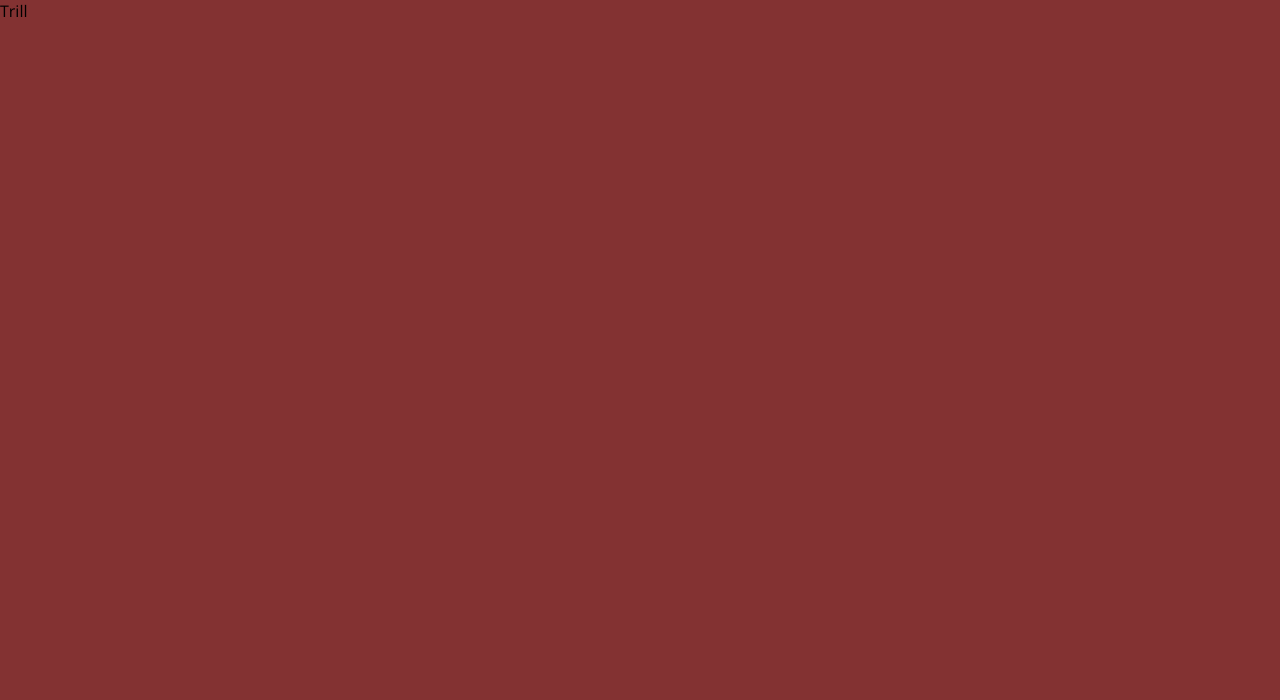
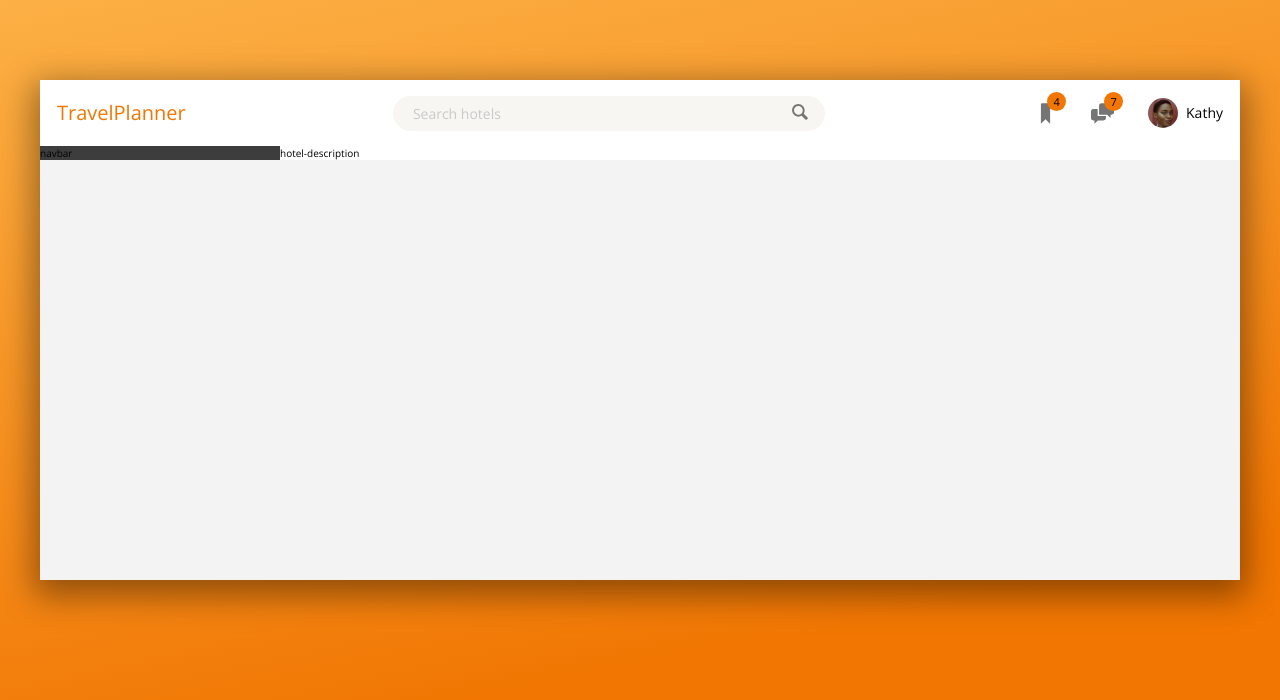
Before and after one commit to Agnesbrzo/TourPlanner, a website: page index.html in a window 1280 px wide. Drawn offline with nearby package versions, Linux system fonts and the light colour scheme.

Commit message:
styling header

```diff
--- a/index.html
+++ b/index.html
@@ -12,9 +12,49 @@
     />
     <link rel="stylesheet" href="css/style.css" />
     <link rel="shortcut icon" href="favicon.ico" type="image/x-icon" />
-    <title>TourPlanner</title>
+    <title>TravelPlanner</title>
   </head>
   <body>
-    Trill
+    <div class="container">
+      <header class="header">
+        <div class="logo">TravelPlanner</div>
+        <form action="#" class="search">
+          <input
+            type="text"
+            class="search__input"
+            placeholder="Search hotels"
+          />
+          <button class="search__button">
+            <svg class="search__icon">
+              <use xlink:href="img/svg-file.svg#icon-magnifying-glass"></use>
+            </svg>
+          </button>
+        </form>
+        <div class="user-nav">
+          <div class="user-nav__icon-box">
+            <svg class="user-nav__icon">
+              <use xlink:href="img/svg-file.svg#icon-bookmark"></use>
+            </svg>
+            <span class="user-nav__notification">4</span>
+          </div>
+          <div class="user-nav__icon-box">
+            <svg class="user-nav__icon">
+              <use xlink:href="img/svg-file.svg#icon-chat"></use>
+            </svg>
+            <span class="user-nav__notification">7</span>
+          </div>
+          <div class="user-nav__user">
+            <img class="user-nav__user-photo" alt="user photo" src="img/user-photo.jpg"></img>
+
+            <span class="user-nav__user-name">Kathy</span>
+          </div>
+        </div>
+
+      </header>
+      <div class="content">
+        <nav class="sidebar">navbar</nav>
+        <main class="hotel-description">hotel-description</main>
+      </div>
+    </div>
   </body>
 </html>
--- a/sass/_base.scss
+++ b/sass/_base.scss
@@ -1,9 +1,38 @@
+:root {
+  --color-orange-light: rgba(252, 176, 69, 1);
+  --color-orange-darker: rgb(241, 118, 2);
+
+  --color-grey-light: rgb(243, 243, 243);
+  --color-grey-light-2: rgb(248, 246, 242);
+  --color-grey-darker-3: rgb(201, 201, 201);
+  --color-grey-darker-2: rgb(117, 117, 117);
+  --color-grey-darker: rgb(61, 61, 61);
+
+  --shadow-base: 0 10px 31px 6px rgba(0, 0, 0, 0.4);
+}
+
 * {
   margin: 0;
   padding: 0;
+}
+*,
+*::before,
+*::after {
+  box-sizing: inherit;
+}
+html {
   box-sizing: border-box;
+  font-size: 62.5%;
 }
 body {
   font-family: "Open Sans", sans-serif;
-  background-color: rgb(173, 128, 138);
+  font-weight: 400;
+  line-height: 1.4;
+  background-image: linear-gradient(
+    168deg,
+    var(--color-orange-light) 0%,
+    var(--color-orange-darker) 70%
+  );
+  min-height: 100vh;
+  background-repeat: no-repeat;
 }
--- a/sass/_components.scss
+++ b/sass/_components.scss
@@ -0,0 +1,97 @@
+// USER
+.logo {
+  font-size: 2rem;
+  font-weight: 400;
+  color: var(--color-orange-darker);
+  margin-left: 1.7rem;
+}
+
+// SEARCH
+
+.search {
+  flex: 0 0 40%;
+
+  display: flex;
+  align-items: center;
+  justify-content: center;
+
+  &__input {
+    font-family: inherit;
+    font-size: inherit;
+    color: inherit;
+    width: 90%;
+
+    border: none;
+    border-radius: 40px;
+    background-color: var(--color-grey-light-2);
+    padding: 0.8rem 2rem;
+    margin-right: -3.5rem;
+    transition: 0.3s;
+    &:focus {
+      width: 100%;
+      outline: none;
+    }
+    &::-webkit-input-placeholder {
+      color: var(--color-grey-darker-3);
+      font-weight: 100;
+    }
+  }
+
+  &__button {
+    border: none;
+    background-color: var(--color-grey-light-2);
+  }
+
+  &__icon {
+    height: 2rem;
+    width: 2rem;
+    fill: var(--color-grey-darker-2);
+  }
+}
+
+// USER NAVIGATION
+.user-nav {
+  align-self: stretch;
+  display: flex;
+  align-items: center;
+
+  & > * {
+    padding: 0 1.7rem;
+    display: flex;
+    align-items: center;
+    transition: 0.3s;
+    height: 100%;
+    &:hover {
+      background-color: var(--color-grey-light-2);
+    }
+  }
+  &__icon-box {
+    position: relative;
+  }
+
+  &__icon {
+    height: 2.3rem;
+    width: 2.3rem;
+    fill: var(--color-grey-darker-2);
+  }
+
+  &__notification {
+    background-color: var(--color-orange-darker);
+    font-size: 1.1rem;
+    height: 1.9rem;
+    width: 1.9rem;
+    border-radius: 50%;
+    display: flex;
+    align-items: center;
+    justify-content: center;
+    position: absolute;
+    top: 12px;
+    right: 8px;
+  }
+
+  &__user-photo {
+    height: 3rem;
+    border-radius: 50%;
+    margin-right: 0.8rem;
+  }
+}
--- a/sass/_layout.scss
+++ b/sass/_layout.scss
@@ -0,0 +1,28 @@
+.container {
+  max-width: 120rem;
+  min-height: 50rem;
+  margin: 8rem auto;
+  box-shadow: var(--shadow-base);
+  background-color: var(--color-grey-light);
+
+  .header {
+    font-size: 1.4rem;
+
+    height: 6.6rem;
+    background-color: #fff;
+    display: flex;
+    justify-content: space-between;
+    align-items: center;
+  }
+  .content {
+    display: flex;
+    .sidebar {
+      background-color: var(--color-grey-darker);
+      width: 20%;
+    }
+    .hotel-description {
+      flex-grow: 1;
+      background-color: white;
+    }
+  }
+}
```
Also changed, not shown: css/style.css, img/SVG/aircraft-take-off.svg (added), img/SVG/bookmark.svg (added), img/SVG/chat.svg (added), img/SVG/chevron-thin-right.svg (added), img/SVG/home.svg (added), img/SVG/key.svg (added), img/SVG/location-pin.svg (added), img/SVG/magnifying-glass.svg (added), img/SVG/map.svg (added), img/SVG/star.svg (added), img/svg-file.svg (added), img/user-photo.jpg (added).
